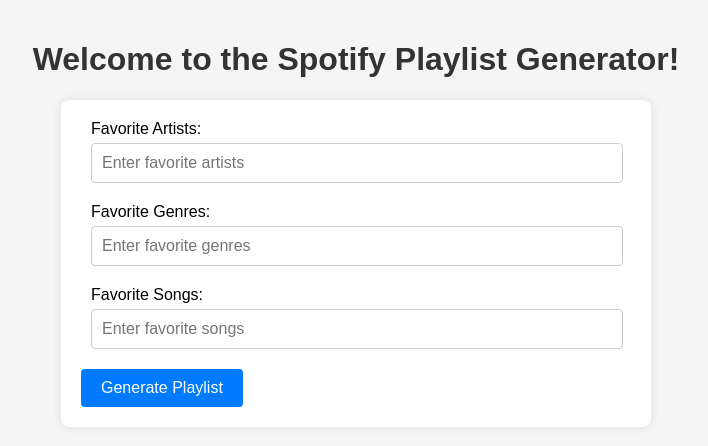
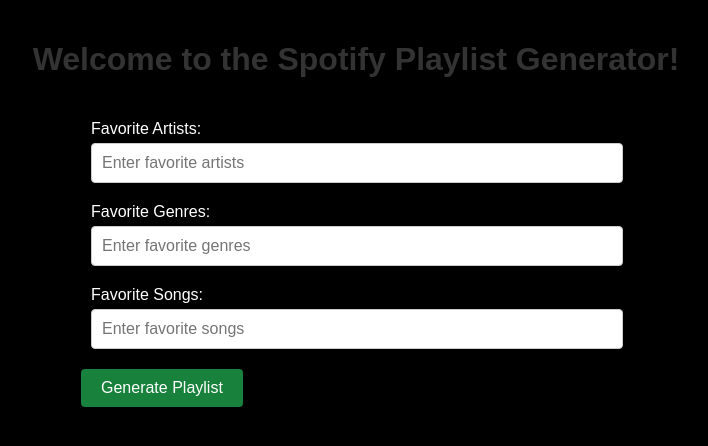
Before and after one commit to nexlanglxm/data-representation-coursework, a Flask app: page / in a window 1280 px wide. Shown: the top 446 px of the page, without its empty margins (284-992 px from the left). Run offline with Flask 3, Linux system fonts and the light colour scheme.

Commit message:
color scheme to mimic spotify for UX

```diff
--- a/project/static/styles.css
+++ b/project/static/styles.css
@@ -1,9 +1,10 @@
 /* found out that a css file should be stored in a static folder from flasks creators (Pallets, n.d.)*/
 body {
     font-family: Arial, Helvetica, sans-serif;
-    background-color: #f5f5f5;
+    background-color: #000000;
     margin: 0;
     padding: 20px;
+    color: #333
 }
 
 h1 {
@@ -14,7 +15,7 @@ h1 {
 form {
     max-width: 550px;
     margin: 0 auto;
-    background-color: #fff;
+    background-color: #000000;
     padding: 20px;
     border-radius: 8px;
     box-shadow: 0 0 10px rgba(0, 0, 0, 0.1);
@@ -28,7 +29,7 @@ form {
 label {
     display: block;
     margin-bottom: 5px;
-    color: black;
+    color: rgb(255, 255, 255);
 }
 
 input[type="text"] {
@@ -42,7 +43,7 @@ input[type="text"] {
 button {
     padding: 10px 20px;
     font-size: 16px;
-    background-color: #007bff;
+    background-color: #18813b;
     color: #fff;
     border: none;
     border-radius: 4px;
@@ -50,5 +51,5 @@ button {
 }
 
 button:hover {
-    background-color: #0056b3;
+    background-color: rgb(21, 198, 54);
 }
```
